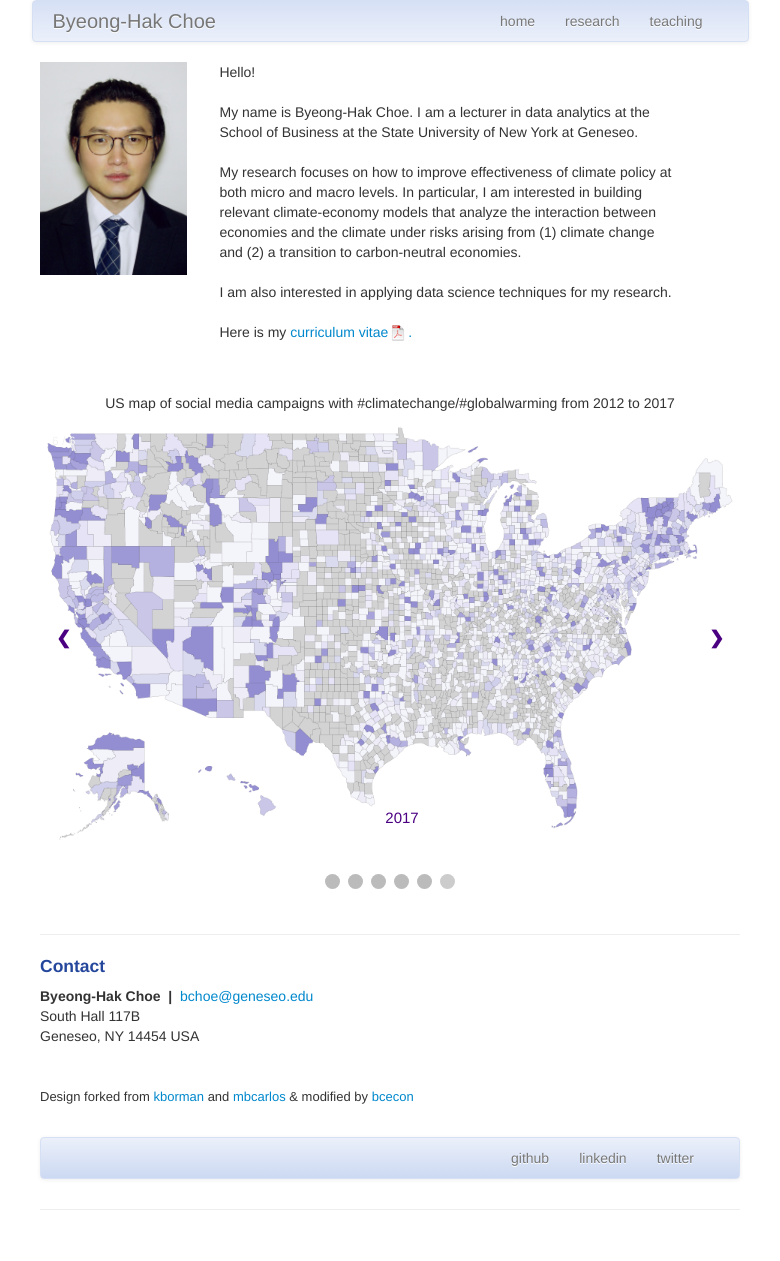
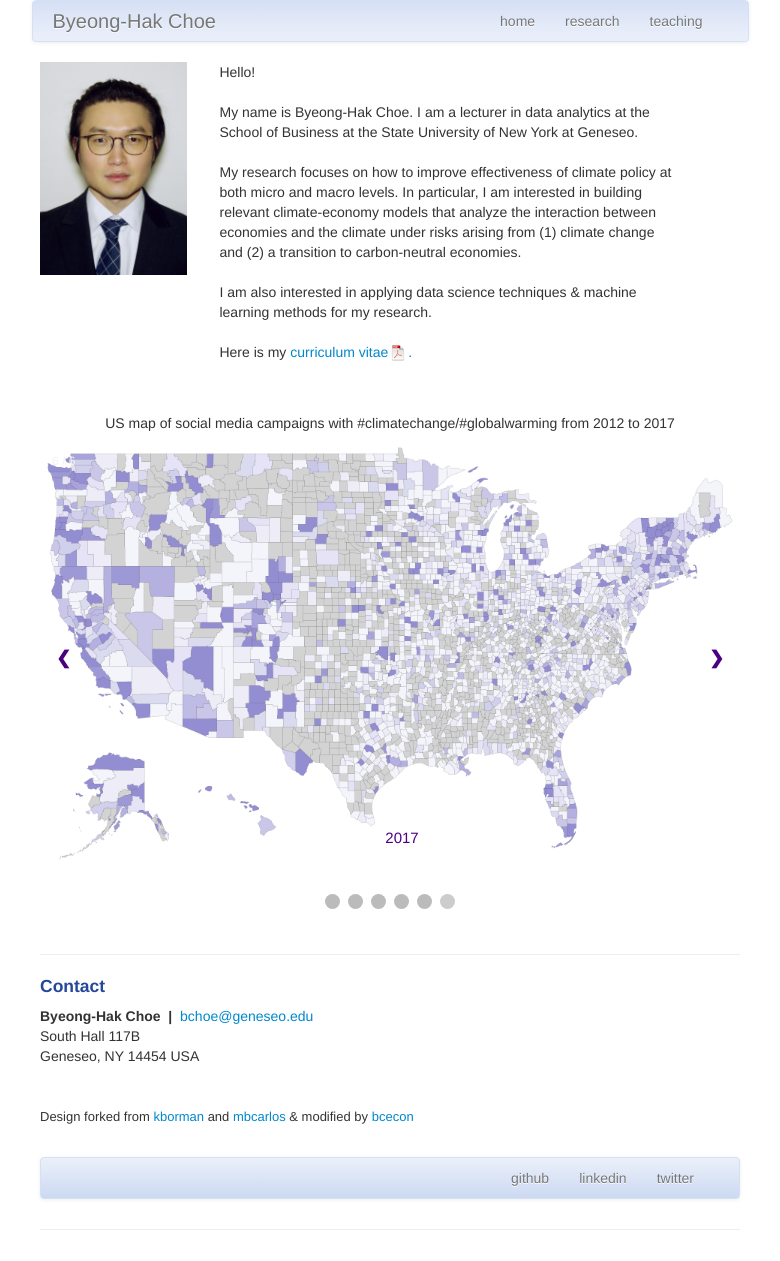
Before and after one commit to Erikwoj/bcecon.github.io, a Jekyll site: the page built from index.md, in a window 1280 px wide. Shown: the whole page, without its empty margins (250-1030 px from the left). Built offline with Jekyll 4.4.1, drawn with Linux system fonts in a browser that asks for light colours.

Commit message:
update my website

```diff
--- a/index.md
+++ b/index.md
@@ -16,7 +16,7 @@ keywords: Byeong-Hak, Choe, Economics
             <br/>
             My research focuses on how to improve effectiveness of climate policy at both micro and macro levels. In particular, I am interested in building relevant climate-economy models that analyze the interaction between economies and the climate under risks arising from (1) climate change and (2) a transition to carbon-neutral economies.<br>
             <br/>
-            I am also interested in applying data science techniques for my research.<br>
+            I am also interested in applying data science techniques & machine learning methods for my research.<br>
             <br/>
             Here is my <a href="https://drive.google.com/file/d/1wrKIgrHOT1t9EnRgqCCEaVpOXxU_DJkY/view?usp=sharing" >curriculum vitae<img src="../pages/icons16/pdf-icon.png"
                            title="B.H. Choe" alt="B.H. Choe" align="middle" />.</a>
```
